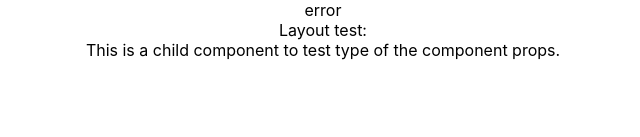
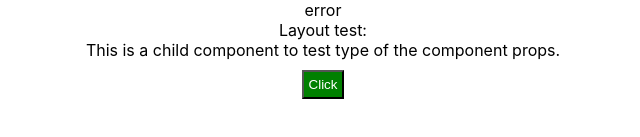
Before and after one commit to DKatuk/typescript-react, a React (Create React App) app: page / in a window 1280 px wide. Shown: the part 187-324 px from the top of the page, without its empty margins (317-957 px from the left). Built offline with nearby package versions, Linux system fonts and the light colour scheme.

Commit message:
button onClick event types

```diff
--- a/src/App.tsx
+++ b/src/App.tsx
@@ -1,4 +1,5 @@
 import "./App.css";
+import Button from "./components/Button";
 import ChildComponent from "./components/ChildComponent";
 import Employees from "./components/Employees";
 import Greet from "./components/Greet";
@@ -29,6 +30,13 @@ function App() {
           <ChildComponent />
         </Layout>
       </div>
+      <div>
+        <Button
+          handleClick={(e, id) =>
+            console.log("button clicked event:", e, "id:", id)
+          }
+        />
+      </div>
     </div>
   );
 }
--- /dev/null
+++ b/src/components/Button.tsx
@@ -0,0 +1,18 @@
+import React from "react";
+
+type ButtonProps = {
+  handleClick: (event: React.MouseEvent<HTMLButtonElement> , id: number) => void;
+};
+
+function Button({ handleClick }: ButtonProps) {
+  return (
+    <button
+      onClick={(event) => handleClick(event,10)}
+      style={{ padding: "5px", backgroundColor: "green", color: "white" }}
+    >
+      Click
+    </button>
+  );
+}
+
+export default Button;
```
